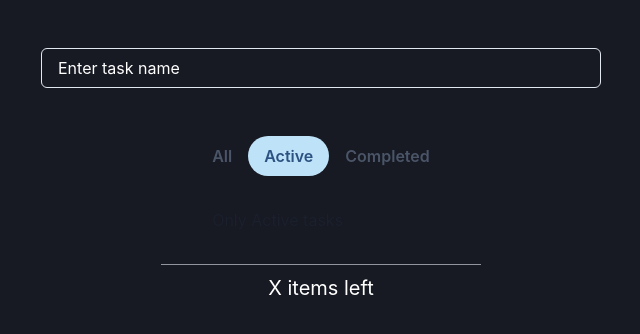
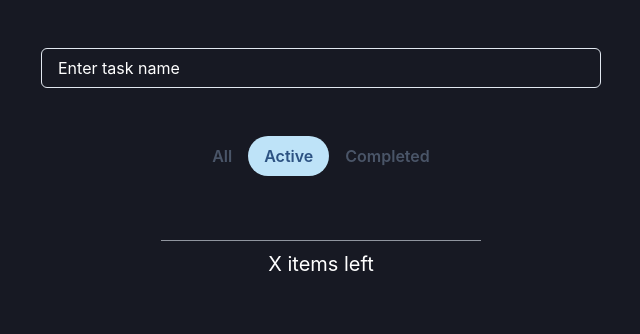
Before and after one commit to felipemattosv/react-todo-app, a React (Create React App) app: page / in a window 1280 px wide. Both pictures are taken after a click on the tab "Active". Shown: the top 334 px of the page, without its empty margins (319-959 px from the left). Built offline with nearby package versions, Linux system fonts and the light colour scheme.

Commit message:
add: changeTaskState functionality & list Active and Completed

```diff
--- a/src/components/Task.tsx
+++ b/src/components/Task.tsx
@@ -11,11 +11,16 @@ interface TaskProps {
 
 export function Task(props: TaskProps) {
 
-  const { excludeTask } = useTasks();
+  const { excludeTask, changeTaskState } = useTasks();
 
   function handleExcludeTask() {
 
     excludeTask(props.id);
+  }
+
+  function handleCheckBox() {
+
+    changeTaskState(props.id);
   }
 
   return(
@@ -34,6 +39,7 @@ export function Task(props: TaskProps) {
         <Checkbox
           size="md"
           isChecked = {props.isCompleted}
+          onChange = {handleCheckBox}
         ></Checkbox>
         <Text fontSize="2xl" color="white" ml="1rem">
           {props.title}
--- a/src/components/TasksList.tsx
+++ b/src/components/TasksList.tsx
@@ -29,10 +29,24 @@ export function TasksList() {
             })}
           </TabPanel>
           <TabPanel>
-            <p>Only Active tasks</p>
+            {tasks.map(task => {
+              if (task.isCompleted === false) {
+                return (
+                  <Task key={task.id} id={task.id} title={task.title} isCompleted={task.isCompleted}/>
+                )
+              }
+              else return null;
+            })}
           </TabPanel>
           <TabPanel>
-            <p>Only Completed tasks</p>
+          {tasks.map(task => {
+              if (task.isCompleted === true) {
+                return (
+                  <Task key={task.id} id={task.id} title={task.title} isCompleted={task.isCompleted}/>
+                )
+              }
+              else return null;
+            })}
           </TabPanel>
         </TabPanels>
       </Tabs>
--- a/src/hooks/useTasks.tsx
+++ b/src/hooks/useTasks.tsx
@@ -17,6 +17,7 @@ interface TasksContextData {
   tasks: Task[];
   createTask: (task: Task) => void;
   excludeTask: (taskId: number) => void;
+  changeTaskState: (taskId: number) => void;
 }
 
 const TasksContext = createContext<TasksContextData>(
@@ -45,9 +46,18 @@ export function TasksProvider({ children }: TaskProviderProps) {
     setTasks(newTasksArray);
   }
 
+  function changeTaskState(taskId: number) {
+
+    let indexOnArray = tasks.findIndex(task => task.id === taskId);
+    let newTasksArray = [...tasks];
+    newTasksArray[indexOnArray].isCompleted = !(newTasksArray[indexOnArray].isCompleted);
+
+    setTasks(newTasksArray);
+  }
+
   return (
 
-    <TasksContext.Provider value={{ tasks, createTask, excludeTask }}>
+    <TasksContext.Provider value={{ tasks, createTask, excludeTask, changeTaskState }}>
       {children}
     </TasksContext.Provider>
   )
```
